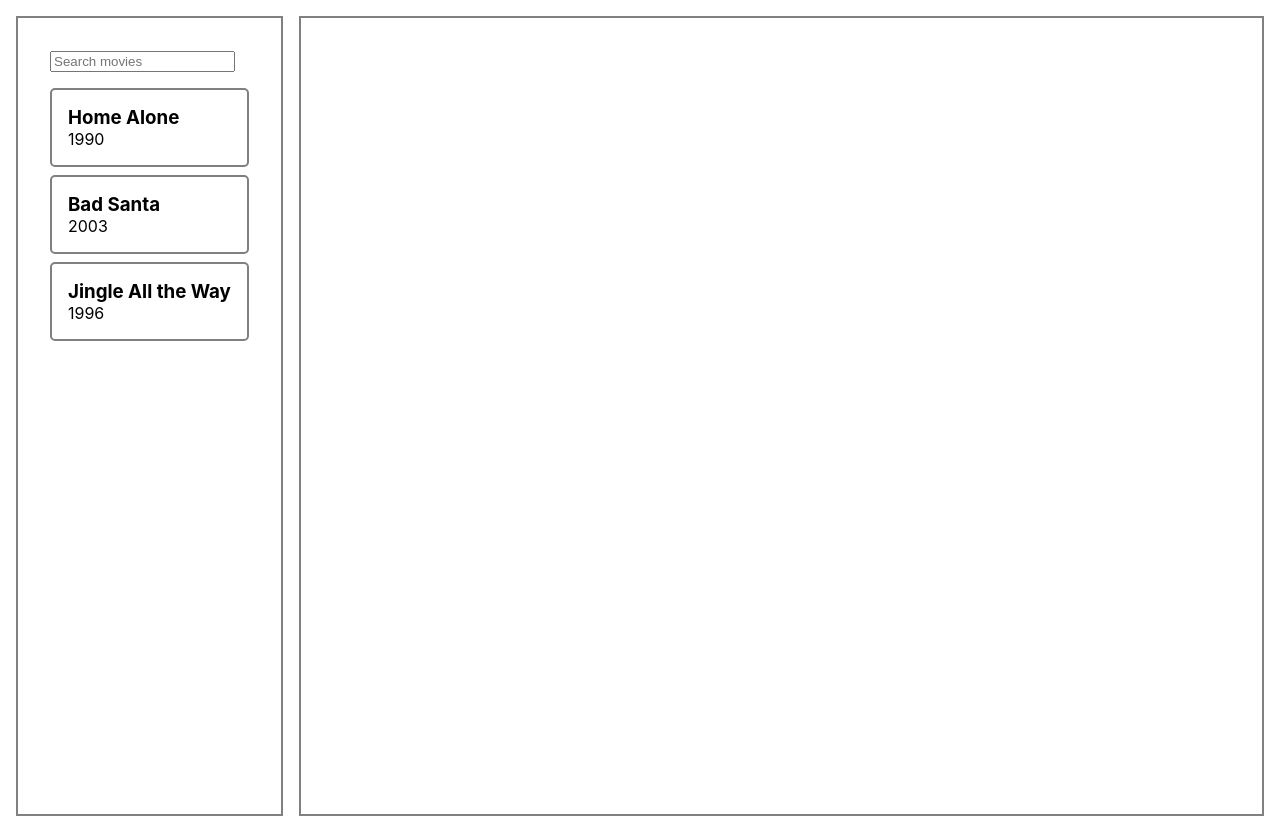
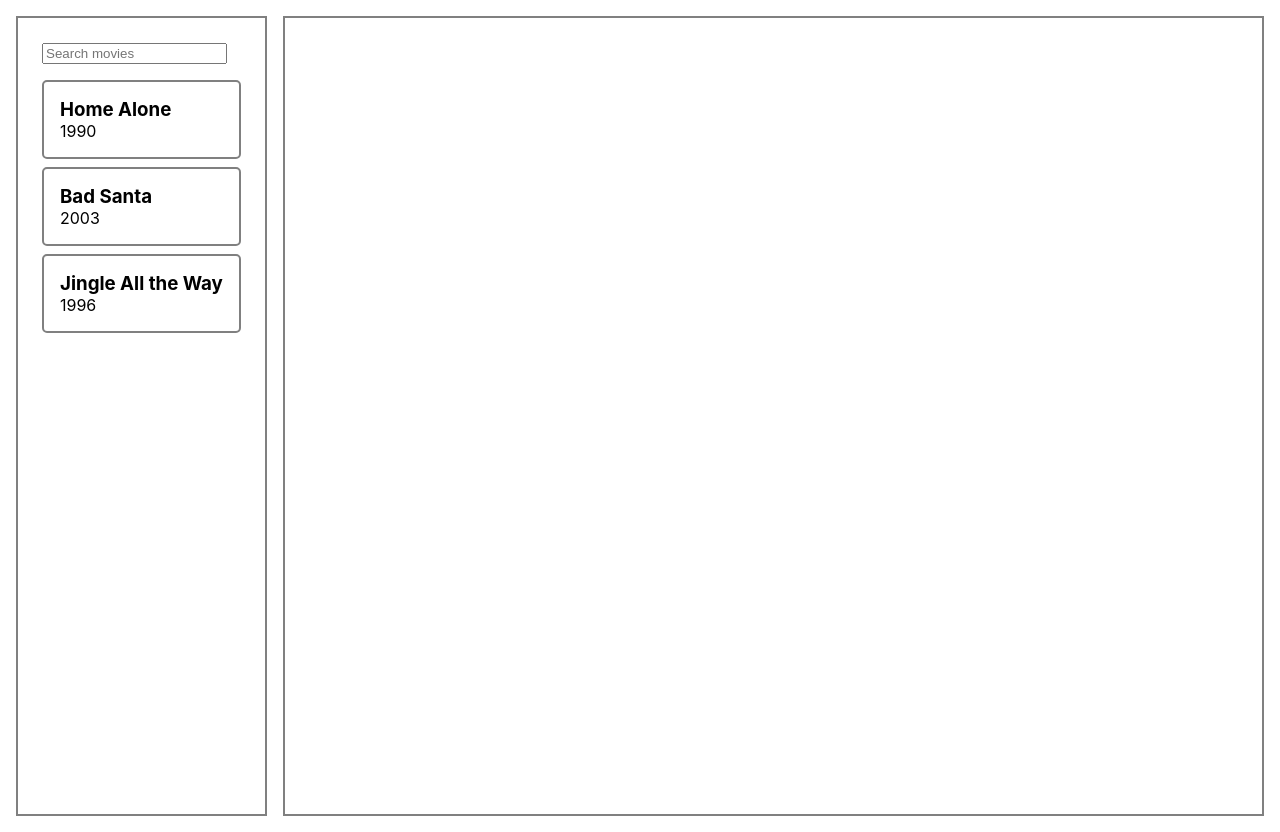
Before and after one commit to asholiver/movie-test, a React (Create React App) app: page / in a window 1280 px wide. Built offline with nearby package versions, Linux system fonts and the light colour scheme.

Commit message:
container styling

```diff
--- a/src/Components/Container/Container.css
+++ b/src/Components/Container/Container.css
@@ -1,3 +1,7 @@
 .l-container {
     padding: 1rem;
 }
+
+.l-container--small {
+    padding: 0.5rem;
+}
```
